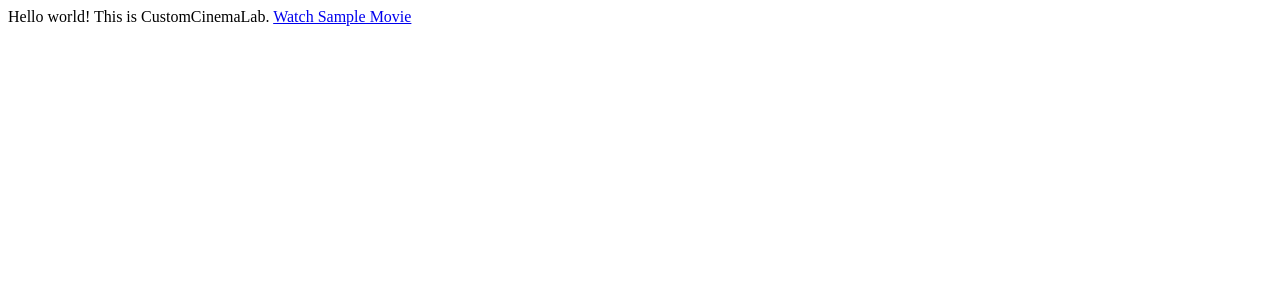
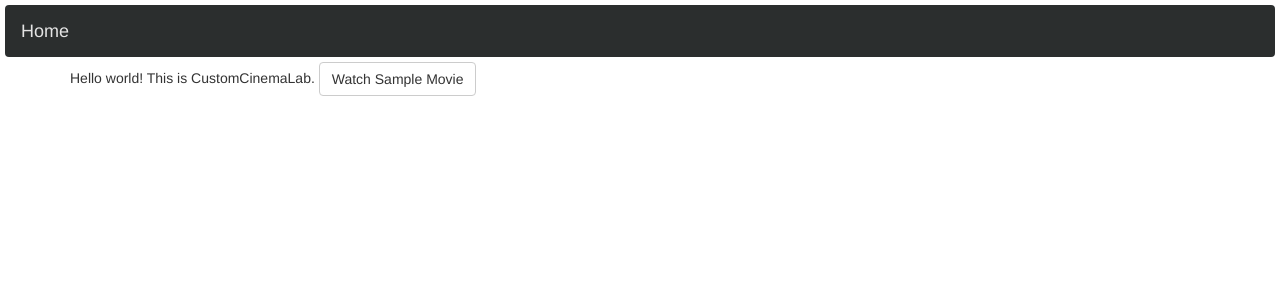
Before and after one commit to KaiyWhiteSnow/CustomCinemaLab, a Flask app: page / in a window 1280 px wide. Shown: the top 300 px of the page. Run offline with Flask 3, Linux system fonts and the light colour scheme; some libraries are stand-ins or nearby versions.

Commit message:
Added jinja base, edited templates to remove boiletplate, live reload

```diff
--- a/app/main.py
+++ b/app/main.py
@@ -1,12 +1,14 @@
 from flask import Flask, render_template
+from flask_bootstrap import Bootstrap
 
 
 app = Flask(__name__)
+bootstrap = Bootstrap(app)
 
 
 @app.route("/movies/<movie_name>/", methods=["GET", "POST"])
 def movie(movie_name:str):
-    return render_template("movie.html", movie_name="/static/movies/"+movie_name)
+    return render_template("movie.html", movie_name=movie_name)
 
 
 # Default route for the application
--- /dev/null
+++ b/app/static/style/text.css
@@ -0,0 +1,6 @@
+.primary-text-color {
+    color: #e4e4e4;
+}
+a {
+    color: #e4e4e4;
+}
--- /dev/null
+++ b/app/templates/base.html
@@ -0,0 +1,39 @@
+{% extends 'bootstrap/base.html' %}
+{% block title %}{{super()}}Ragtime -{% endblock %}
+{% block navbar %}
+<!DOCTYPE html>
+<html>
+<head>
+    <meta charset="utf-8">
+    <meta http-equiv="X-UA-Compatible" content="IE=edge">
+    <title>CustomCinemaLab</title>
+    <meta name="description" content="">
+    <meta name="viewport" content="width=device-width, initial-scale=1">
+    <link rel="stylesheet" href="{{ url_for('static', filename='style/text.css') }}">
+</head>
+
+<nav class="navbar navbar-expand-sm" style="background-color: #2b2e2e; margin: 5px">
+    <div class="container-fluid">
+
+        <!-- BRAND -->
+        <div class="navbar-header">
+            <a class="navbar-brand primary-text-color" href="/">Home</a>
+        </div>
+
+        <!-- COLLAPSIBLE NAVBAR -->
+        <div class="collapse navbar-collapse">
+            <!-- Links -->
+            <ul class="nav navbar-nav">
+                <!-- <li class="nav-item"><a href="#" class="nav-link primary-text-color">Link 1</a></li> -->
+            </ul>
+        </div>
+    </div>
+</nav>
+{% endblock %}
+
+{% block content %}
+<div class="container">
+    {% block page_content %}{% endblock  %}
+</div>
+</html>
+{% endblock content %}
--- a/app/templates/index.html
+++ b/app/templates/index.html
@@ -1,16 +1,9 @@
-<!DOCTYPE html>
-<html>
-    <head>
-        <meta charset="utf-8">
-        <meta http-equiv="X-UA-Compatible" content="IE=edge">
-        <title>CustomCinemaLab</title>
-        <meta name="description" content="">
-        <meta name="viewport" content="width=device-width, initial-scale=1">
-        <link rel="stylesheet" href="">
-    </head>
-    <body>
+
+<body>
+    {% extends 'base.html' %}
+    {% block page_content %}
         Hello world! This is CustomCinemaLab.
 
-        <a href="http://192.168.1.48:5000/movies/spidermanbrandnewday.mp4/">Watch Sample Movie</a>
-    </body>
-</html>
+        <a href="http://192.168.1.48:5000/movies/spidermanbrandnewday.mp4/" class="btn btn-default">Watch Sample Movie</a>
+    {% endblock %}
+</body>
--- a/app/wsgi.py
+++ b/app/wsgi.py
@@ -1,4 +1,4 @@
 from main import app
 
 if __name__ == "__main__":
-    app.run("192.168.1.48", 5000)
+    app.run("192.168.1.48", 5000, use_reloader=True, debug=True)
```
Also changed, not shown: app/templates/movie.html (+5 -9 lines).
